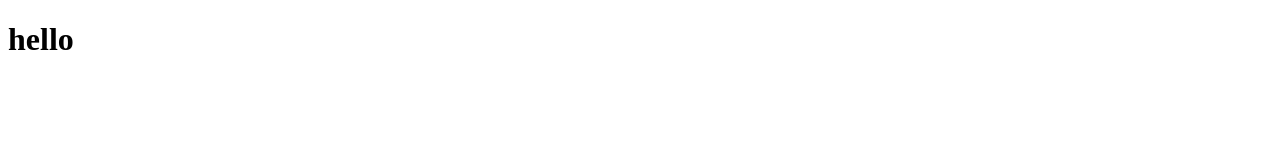
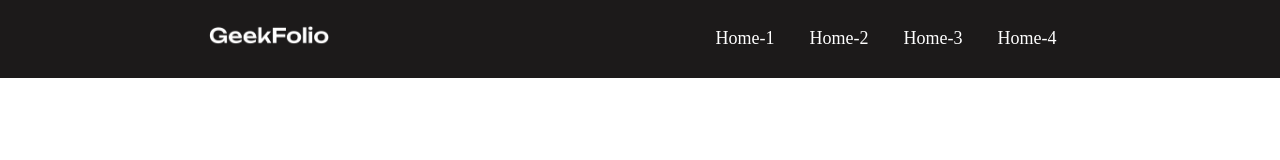
Before and after one commit to RashelAhammed/Con-session-1, a plain HTML site: page index.html in a window 1280 px wide. Drawn offline with Linux system fonts and the light colour scheme.

Commit message:
making nav section

```diff
--- a/index.html
+++ b/index.html
@@ -4,8 +4,29 @@
   <meta charset="UTF-8">
   <meta name="viewport" content="width=device-width, initial-scale=1.0">
   <title>Con-session-1</title>
+  <link rel="stylesheet" href="style.css">
 </head>
 <body>
-  <h1>hello</h1>
+  <!-- heder section start -->
+  <header>
+<nav>
+  <div class="menu-containar">
+    <div class="logo">
+      <img src="./logo/logo-light.png" alt="Logo" class="logo-img">
+    </div>
+    <div class="menu">
+      <li class="menu-itame">Home-1</li>
+      <li class="menu-itame">Home-2</li>
+      <li class="menu-itame">Home-3</li>
+      <li class="menu-itame">Home-4</li>
+    </div>
+  </div>
+</nav>
+</header>
+<!-- heder section end -->
+  <main>
+
+  </main>
+  <footer></footer>
 </body>
 </html>
--- a/style.css
+++ b/style.css
@@ -0,0 +1,33 @@
+*{
+  margin: 0;
+  padding: 0;
+}
+.menu-containar{
+  background-color: rgb(28, 26, 26);
+  padding: 15px;
+  color: white;
+  list-style: none;
+  display: flex;
+  align-items: center;
+  justify-content: space-around;
+}
+.logo-img{
+  width: 120px;
+  padding: 10px;
+  cursor: pointer;
+}
+.menu{
+  display: flex;
+
+}
+.menu-itame{
+  margin-right: 15px;
+  padding: 10px;
+  font-size: 18px;
+  cursor: pointer;
+
+
+}
+.menu-itame:hover{
+  color: blueviolet;
+}
```
